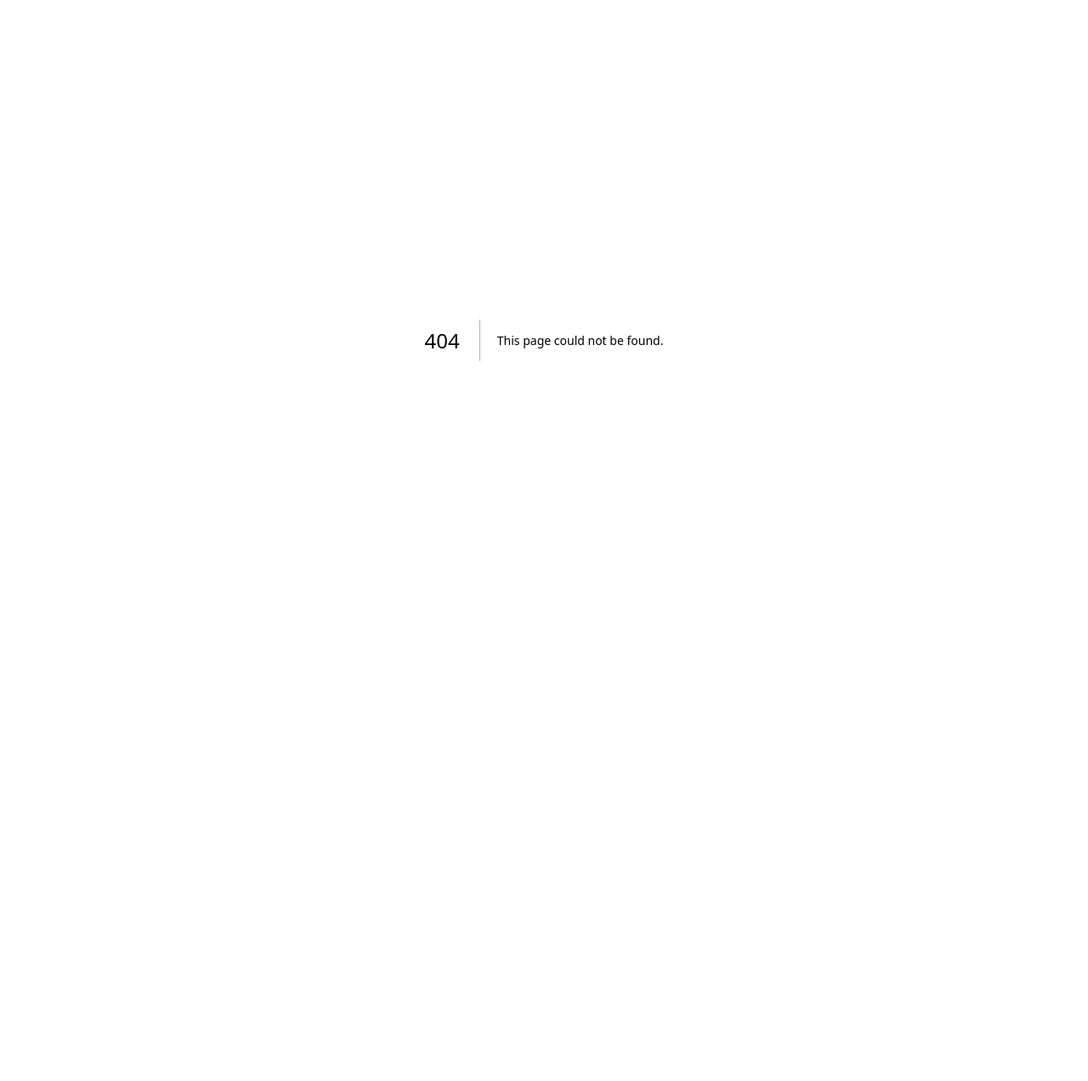
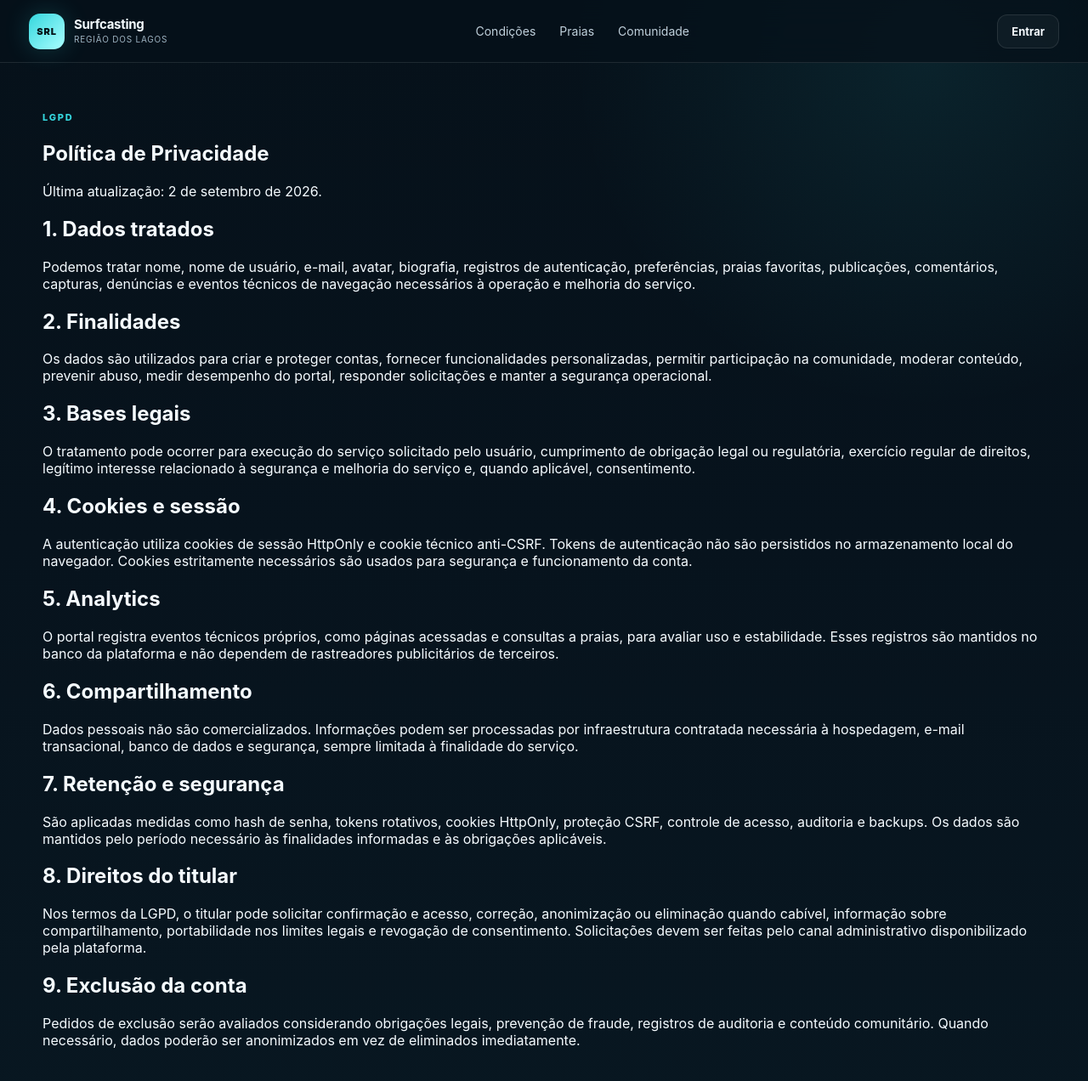
Before and after one commit to richaferreira/SITE-Surfcasting-, a Next.js app in the folder frontend/: page /privacidade in a window 1280 px wide. Before the commit this address had no page. Shown: the top 1272 px of the page at 85% size. Before the commit the page ends 800 px from the top, so only its background shows below. Built offline with nearby package versions, Linux system fonts and the light colour scheme; no server answers.

Commit message:
feat: adiciona politica de privacidade LGPD

```diff
--- /dev/null
+++ b/frontend/app/privacidade/page.tsx
@@ -0,0 +1,37 @@
+import SiteHeader from "../../components/SiteHeader";
+
+export const metadata = {
+  title: "Política de Privacidade | Surfcasting Região dos Lagos",
+  description: "Política de privacidade e tratamento de dados pessoais da plataforma Surfcasting Região dos Lagos.",
+};
+
+export default function PrivacyPage() {
+  return (
+    <main>
+      <SiteHeader />
+      <article className="pageShell legalPage">
+        <span className="eyebrow">LGPD</span>
+        <h1>Política de Privacidade</h1>
+        <p>Última atualização: 2 de setembro de 2026.</p>
+        <h2>1. Dados tratados</h2>
+        <p>Podemos tratar nome, nome de usuário, e-mail, avatar, biografia, registros de autenticação, preferências, praias favoritas, publicações, comentários, capturas, denúncias e eventos técnicos de navegação necessários à operação e melhoria do serviço.</p>
+        <h2>2. Finalidades</h2>
+        <p>Os dados são utilizados para criar e proteger contas, fornecer funcionalidades personalizadas, permitir participação na comunidade, moderar conteúdo, prevenir abuso, medir desempenho do portal, responder solicitações e manter a segurança operacional.</p>
+        <h2>3. Bases legais</h2>
+        <p>O tratamento pode ocorrer para execução do serviço solicitado pelo usuário, cumprimento de obrigação legal ou regulatória, exercício regular de direitos, legítimo interesse relacionado à segurança e melhoria do serviço e, quando aplicável, consentimento.</p>
+        <h2>4. Cookies e sessão</h2>
+        <p>A autenticação utiliza cookies de sessão HttpOnly e cookie técnico anti-CSRF. Tokens de autenticação não são persistidos no armazenamento local do navegador. Cookies estritamente necessários são usados para segurança e funcionamento da conta.</p>
+        <h2>5. Analytics</h2>
+        <p>O portal registra eventos técnicos próprios, como páginas acessadas e consultas a praias, para avaliar uso e estabilidade. Esses registros são mantidos no banco da plataforma e não dependem de rastreadores publicitários de terceiros.</p>
+        <h2>6. Compartilhamento</h2>
+        <p>Dados pessoais não são comercializados. Informações podem ser processadas por infraestrutura contratada necessária à hospedagem, e-mail transacional, banco de dados e segurança, sempre limitada à finalidade do serviço.</p>
+        <h2>7. Retenção e segurança</h2>
+        <p>São aplicadas medidas como hash de senha, tokens rotativos, cookies HttpOnly, proteção CSRF, controle de acesso, auditoria e backups. Os dados são mantidos pelo período necessário às finalidades informadas e às obrigações aplicáveis.</p>
+        <h2>8. Direitos do titular</h2>
+        <p>Nos termos da LGPD, o titular pode solicitar confirmação e acesso, correção, anonimização ou eliminação quando cabível, informação sobre compartilhamento, portabilidade nos limites legais e revogação de consentimento. Solicitações devem ser feitas pelo canal administrativo disponibilizado pela plataforma.</p>
+        <h2>9. Exclusão da conta</h2>
+        <p>Pedidos de exclusão serão avaliados considerando obrigações legais, prevenção de fraude, registros de auditoria e conteúdo comunitário. Quando necessário, dados poderão ser anonimizados em vez de eliminados imediatamente.</p>
+      </article>
+    </main>
+  );
+}
```
